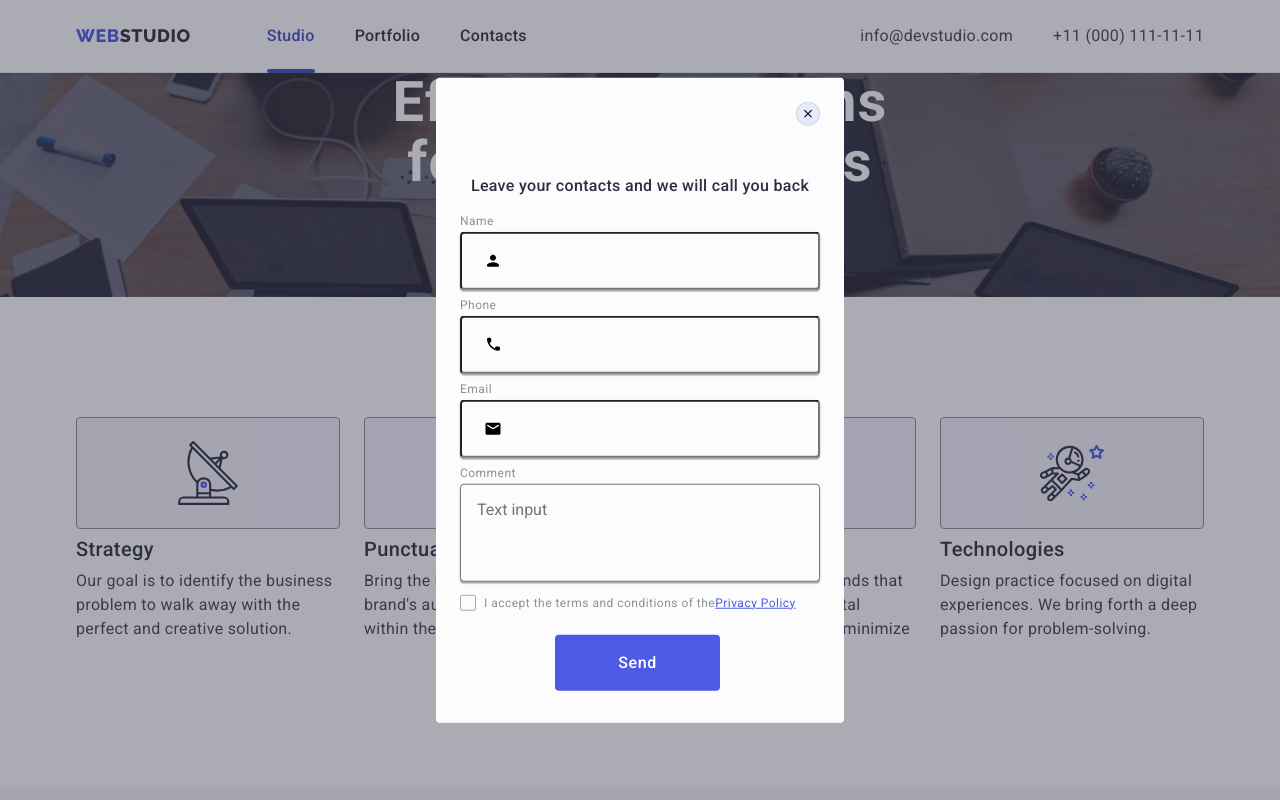
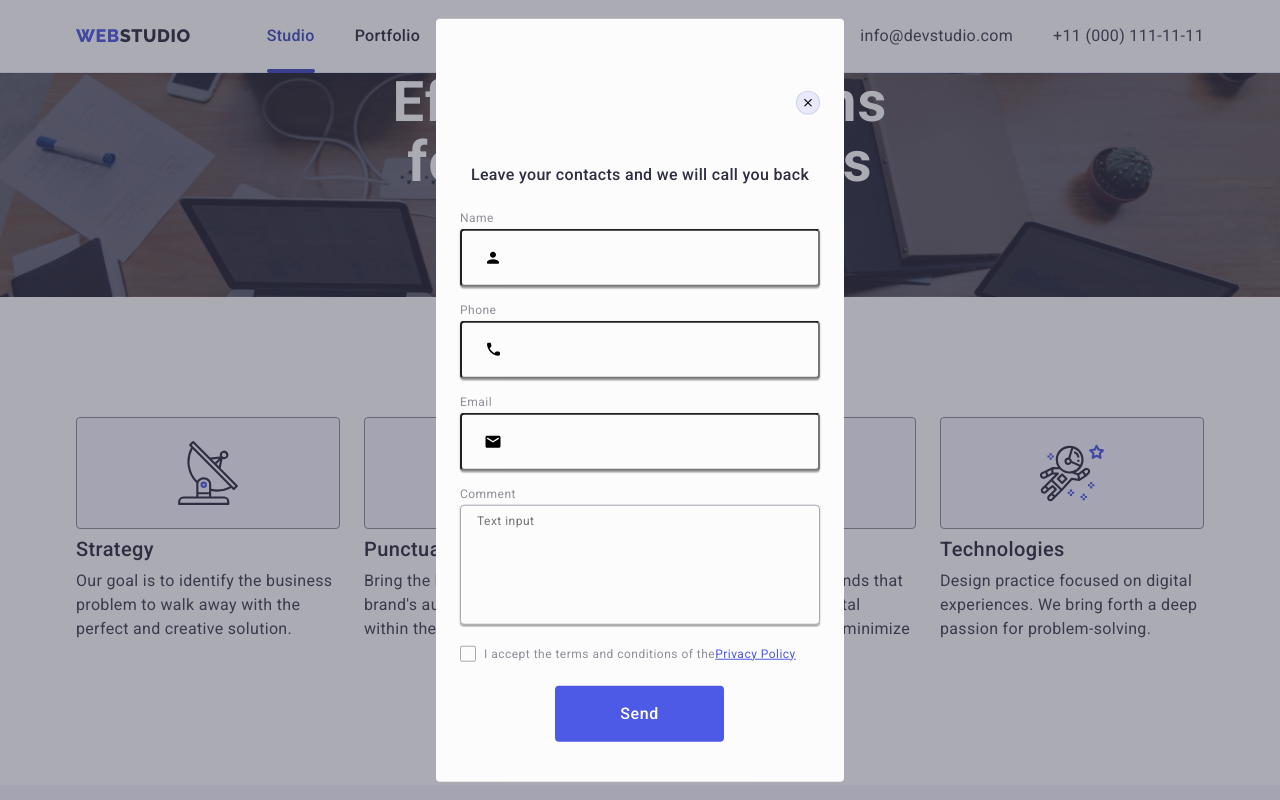
Before and after one commit to Samolyb/goit-markup-hw-05, a plain HTML site: page index.html in a window 1280 px wide. Shown: the top 800 px of the page. Drawn offline with nearby package versions, Linux system fonts and the light colour scheme.

Commit message:
add-style

```diff
--- a/css/style.css
+++ b/css/style.css
@@ -675,16 +675,17 @@ body {
 /* Modal */
 
 .backdrop {
+    width: 100%;
+    height: 100%;
     position: fixed;
     top: 0;
     left: 0;
-    width: 100%;
-    height: 100%;
     background-color: rgba(46, 47, 66, 0.40);
     opacity: 0;
     visibility: hidden;
     position: none;
     transition: opacity 250ms cubic-bezier(0.4, 0, 0.2, 1), visibility 250ms cubic-bezier(0.4, 0, 0.2, 1);
+    box-shadow: 0px 1px 1px rgba(0, 0, 0, 0.14), 0px 1px 3px rgba(0, 0, 0, 0.12), 0px 2px 1px rgba(0, 0, 0, 0.2);
 }
 
 .is-open {
@@ -702,13 +703,12 @@ body {
     min-height: 584px;
     background-color: #fcfcfc;
     border-radius: 4px;
-    transition: transform 250ms cubic-bezier(0.4, 0, 0.2, 1);
-    padding: 24px;
+    transition: transform 250ms cubic-bezier(0.4, 0, 0.2, 1), fill 250ms cubic-bezier(0.4, 0, 0.2, 1);
+    padding: 72px 24px 24px 24px;
 }
 
 .modal-close-btn {
     position: absolute;
-    top: 24px;
     right: 24px;
     width: 24px;
     height: 24px;
@@ -749,11 +749,11 @@ body {
     line-height: 1.5;
     letter-spacing: 0.02em;
     padding-top: 72px;
-    margin-bottom: 16px;
+    margin-bottom: 24px;
 }
 
 .modal-field {
-    margin-bottom: 8px;
+    margin-bottom: 16px;
 }
 
 .modal-input-wrap {
@@ -800,13 +800,24 @@ body {
 
 .modal-text {
     width: 100%;
-    height: 98px;
+    height: 120px;
     border-radius: 4px;
+    border: 1px solid rgba(46, 47, 66, 0.4);
     background: var(--DAIRY, #FCFCFC);
     box-shadow: 0px 1px 1px 0px rgba(0, 0, 0, 0.14), 0px 1px 3px 0px rgba(0, 0, 0, 0.12), 0px 2px 1px 0px rgba(0, 0, 0, 0.20);
     outline: transparent;
-    padding: 16px 16px;
+    background-color: transparent;
+    color: rgba(46, 47, 66, 0.4);
+    font-size: 12px;
+    line-height: 1.17;
+    letter-spacing: 0.04em;
+    padding: 8px 16px;
     resize: none;
+    transition: border-color 250ms cubic-bezier(0.4, 0, 0.2, 1);
+}
+
+.modal-text:focus {
+    border-color: #4D5AE5;
 }
 
 .check-text {
@@ -832,22 +843,21 @@ body {
     border-radius: 2px;
     border: 1px solid rgba(46, 47, 66, 0.40);
     margin-right: 8px;
-    display: flex;
+    display: inline-flex;
     justify-content: center;
     align-items: center;
+    transition: background-color 250ms cubic-bezier(0.4, 0, 0.2, 1), border 250ms cubic-bezier(0.4, 0, 0.2, 1), fill 250ms cubic-bezier(0.4, 0, 0.2, 1);
     fill: transparent;
-    transition: backgroud-color 250ms cubic-bezier(0.4, 0, 0.2, 1),
-        border 250ms cubic-bezier(0.4, 0, 0.2, 1), fill 250ms cubic-bezier(0.4, 0, 0.2, 1);
 }
 
 .check-input:checked+.check-text span {
     background-color: #404BBF;
     border: none;
-    fill: #FFFFFF;
+    fill: #F4F4FD;
 }
 
 .send-btn {
-    min-width: 165px;
+    /* min-width: 165px;
     border-radius: 4px;
     border: none;
     color: #fff;
@@ -862,10 +872,22 @@ body {
     line-height: 1.5;
     letter-spacing: 0.04em;
     gap: 10px;
+    cursor: pointer; */
+    height: 56px;
+    display: block;
+    min-width: 169px;
+    font-family: "Roboto", sans-serif;
+    font-size: 16px;
+    font-weight: 500;
+    line-height: 1.5;
+    letter-spacing: 0.04em;
+    color: #ffffff;
     cursor: pointer;
-}
-
-.submit-btn {
+    background-color: #4D5AE5;
+    border: none;
+    border-radius: 4px;
+    transition: background-color 250ms cubic-bezier(0.4, 0, 0.2, 1);
     margin-top: 24px;
     margin-left: 95px;
+
 }
--- a/index.html
+++ b/index.html
@@ -417,7 +417,8 @@
             <div class="subscribe-footer">
                 <p class="footer-soc-title">Subscribe</p>
                 <form class="footer-form">
-                    <input type="email" name="footer-email" class="footer-input" placeholder="E-mail" id="user-email">
+                    <label class="footer-label"> <input type="email" name="footer-email" class="footer-input"
+                            placeholder="E-mail" id="email"></label>
                     <button type="submit" class="subscribe-btn">Subscribe
                         <svg class="icon-frame" width="24" height="24">
                             <use href="./images/icons.svg#icon-frame"></use>
@@ -470,21 +471,17 @@
                         placeholder="Text input"></textarea>
                 </div>
                 <div class="modal-field">
-                    <input type="checkbox" name="policy" id="policy" class="check-input visually-hidden" value="true">
-                    <label for="policy" class="check-text">
+                    <input type="checkbox" name="user-privacy" id="user-privacy" class="check-input visually-hidden"
+                        value="true">
+                    <label for="user-privacy" class="check-text">
                         <span>
-                            <svg class="check-icon" width="10" height="10">
+                            <svg class="check-icon" width="10" height="8">
                                 <use href="./images/icons.svg#icon-check"></use>
                             </svg>
                         </span> I accept the terms and conditions of the
                         <a href="">Privacy Policy</a></label>
-                    <div class="submit-btn">
-                        <button type="submit" class="send-btn">Send</button>
-                    </div>
+                    <button type="submit" class="send-btn">Send</button>
                 </div>
-                <!-- <div class="send-btn">
-                    <button type="submit" class="send-btn">Send</button>
-                </div> -->
             </form>
         </div>
     </div>
```
